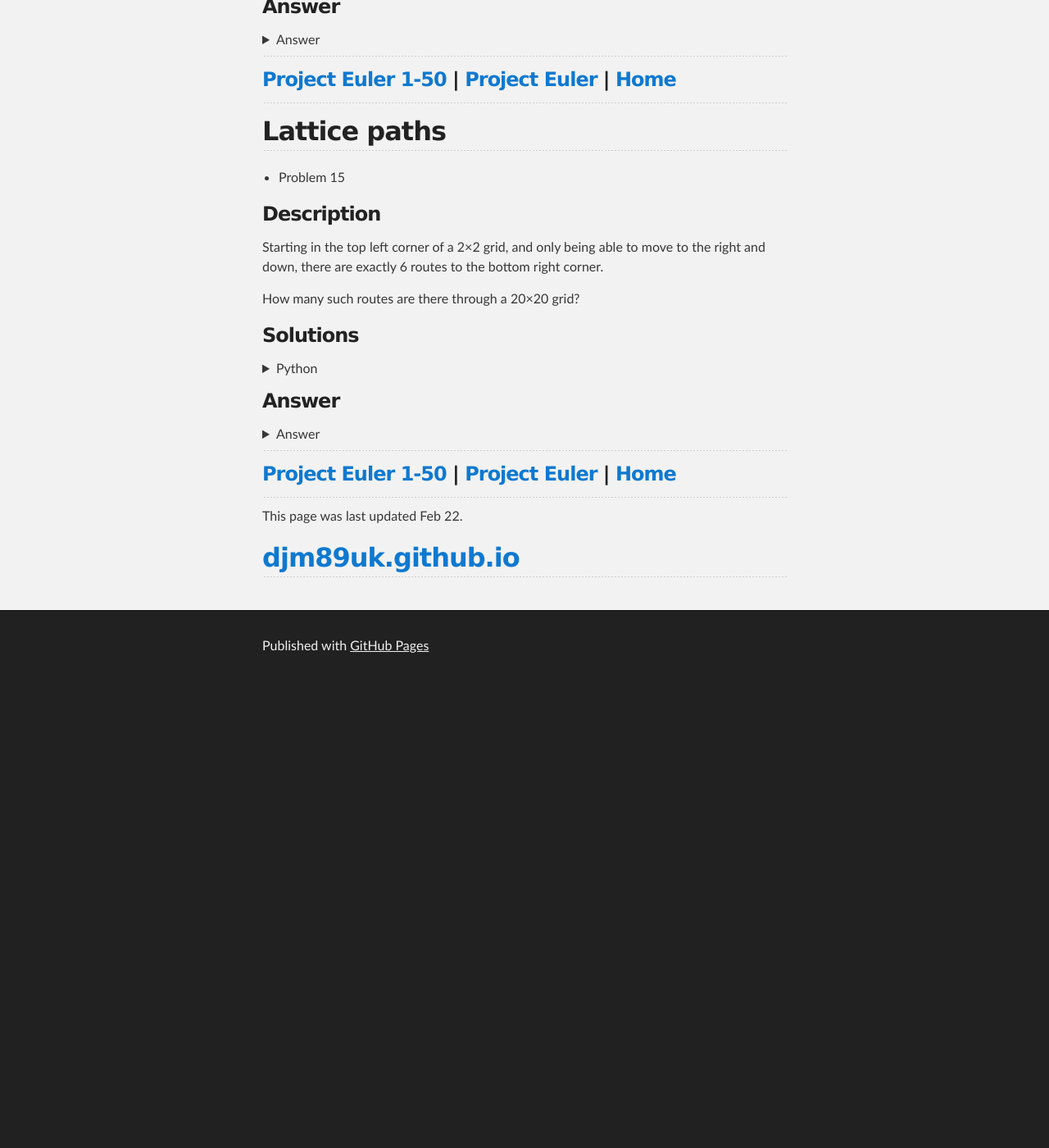
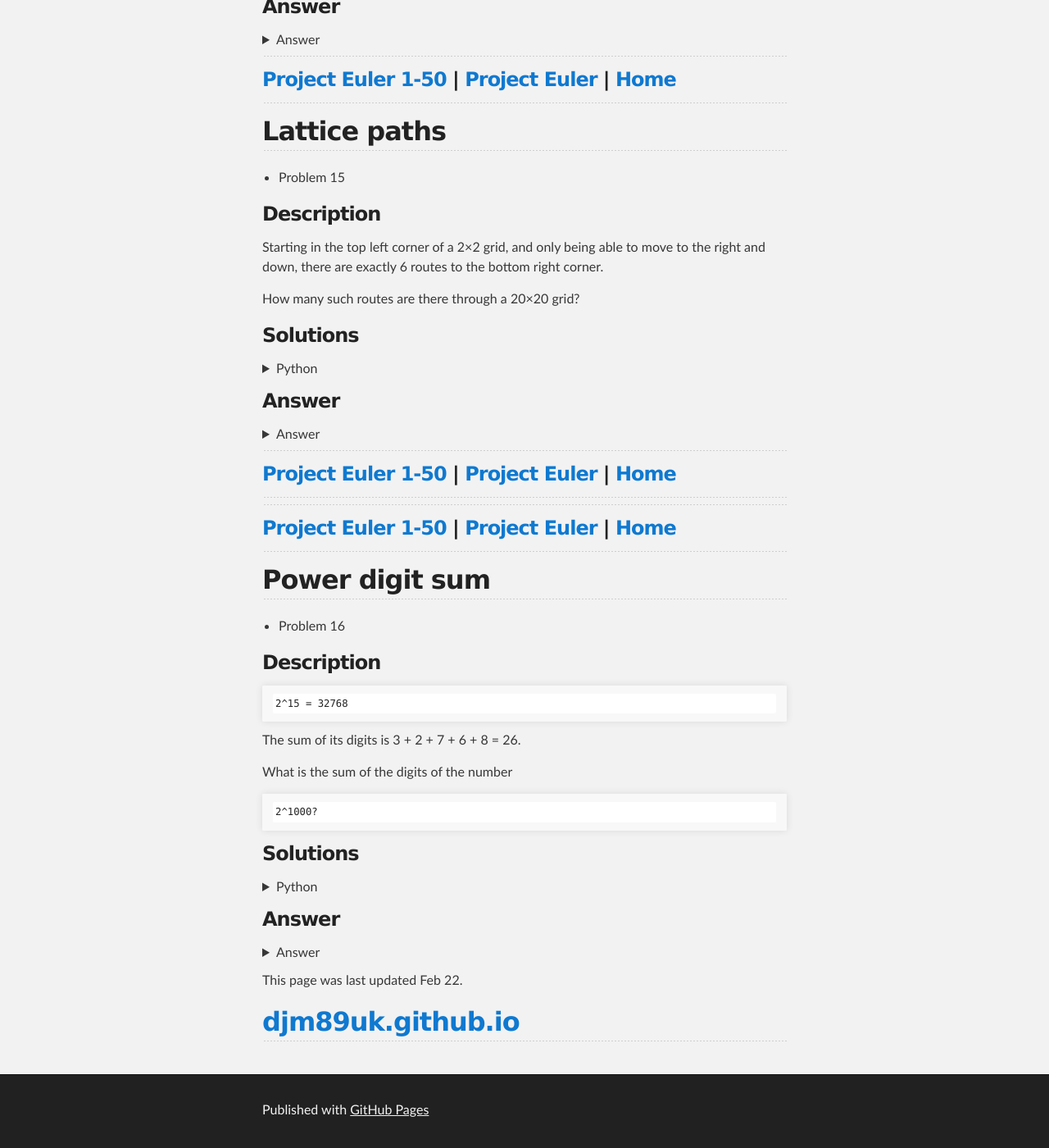
Before and after one commit to djm89uk/djm89uk.github.io, a Jekyll site: the page built from euler_1.md, in a window 1280 px wide and 1400 px high, scrolled down 12214 px. Shown: the whole window at 82% size. Built offline with Jekyll 4.4.1, drawn with Linux system fonts in a browser that asks for light colours; our own code applies the rules of GitHub Pages for plain Markdown files; before the commit the page ends 13048 px from its top, so only the background shows below that; some of the changed text lies outside the part shown.

Commit message:
Update euler_1.md

```diff
--- a/euler_1.md
+++ b/euler_1.md
@@ -1,4 +1,4 @@
-# [Project Euler](./euler.md) Challenges 1-50 (15/50)
+# [Project Euler](./euler.md) Challenges 1-50 (16/50)
 
 [Project Euler](https://projecteuler.net/) was started by Colin Hughes (a.k.a. euler) in October 2001 as a sub-section on mathschallenge.net. Who could have known how popular these types of problems would turn out to be? Since then the membership has continued to grow and Project Euler moved to its own domain in 2006.
 
@@ -21,7 +21,7 @@ These are the first 50 challenges from the site.
 13. [Large sum](#large-sum) 🗸
 14. [Longest Collatz sequence](#longest-collatz-sequence) 🗸
 15. [Lattice paths](#lattice-paths) 🗸
-16. [Power digit sum](#power-digit-sum)
+16. [Power digit sum](#power-digit-sum) 🗸
 17. [Number letter counts](#number-letter-counts)
 18. [Maximum path sum I](#maximum-path-sum-i)
 19. [Counting Sundays](#counting-sundays)
@@ -1473,6 +1473,73 @@ This provides the answer in 2e-6 seconds.
 
 ---
 
+---
+
+### [Project Euler 1-50](#contents) | [Project Euler](./euler.md) | [Home](./index.md)
+
+---
+
+## Power digit sum
+
+- Problem 16
+
+### Description
+
+~~~
+2^15 = 32768
+~~~
+
+The sum of its digits is 3 + 2 + 7 + 6 + 8 = 26.
+
+What is the sum of the digits of the number
+
+~~~
+2^1000?
+~~~
+
+### Solutions
+
+<details>
+
+<summary markdown="span">Python</summary>
+
+This can be implemented simply in Python:
+
+~~~py
+import time
+
+t0 = time.time()
+
+x = 2**1000
+y = str(x)
+ans = 0
+for c in y:
+    ans += int(c)
+t1 = time.time()
+
+print("2^1000 = {}".format(x))
+print("Sum of all digits = {}".format(ans))
+print("execution time = {} s".format(t1-t0))
+~~~
+
+This provides the answer in 4e-5
+
+</details>
+
+
+### Answer
+
+<details>
+
+<summary markdown="span">Answer</summary>
+
+~~~
+1366
+~~~
+
+</details>
+
+
 This page was last updated Feb 22.
 
 ## [djm89uk.github.io](https://djm89uk.github.io)
```
